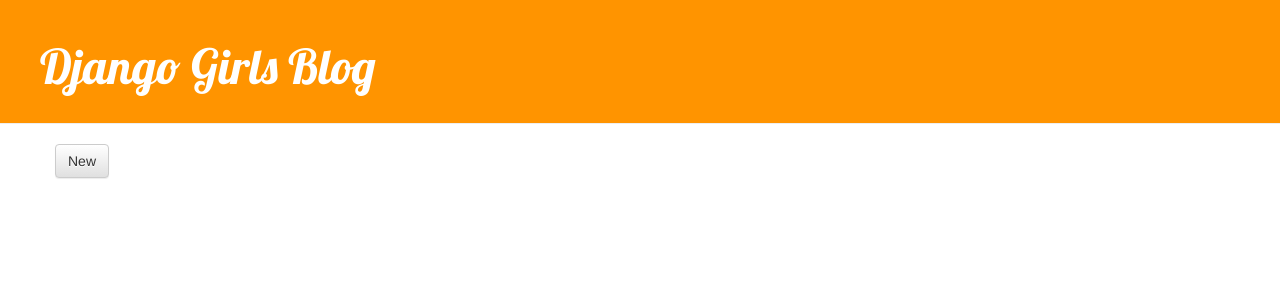
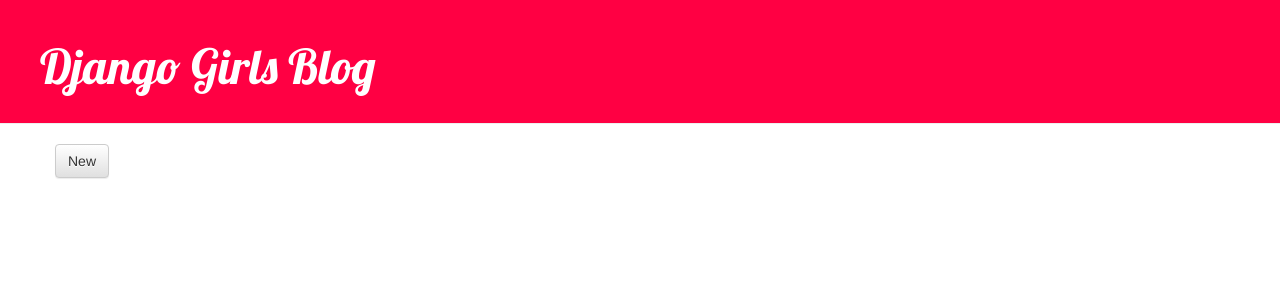
Before and after one commit to rpdmiguel/djangoblog, a Django app: page / in a window 1280 px wide. Shown: the top 300 px of the page. Run offline with Django 3.2, Linux system fonts and the light colour scheme; data that the repository does not hold is empty; some libraries are stand-ins or nearby versions.

Commit message:
7th commit, change color

```diff
--- a/blog/static/css/blog.css
+++ b/blog/static/css/blog.css
@@ -2,7 +2,7 @@
 
 
 .page-header {
-    background-color: #ff9400;
+    background-color: #FF0043;
     margin-top: 0;
     padding: 20px 20px 20px 40px;
 }
```
